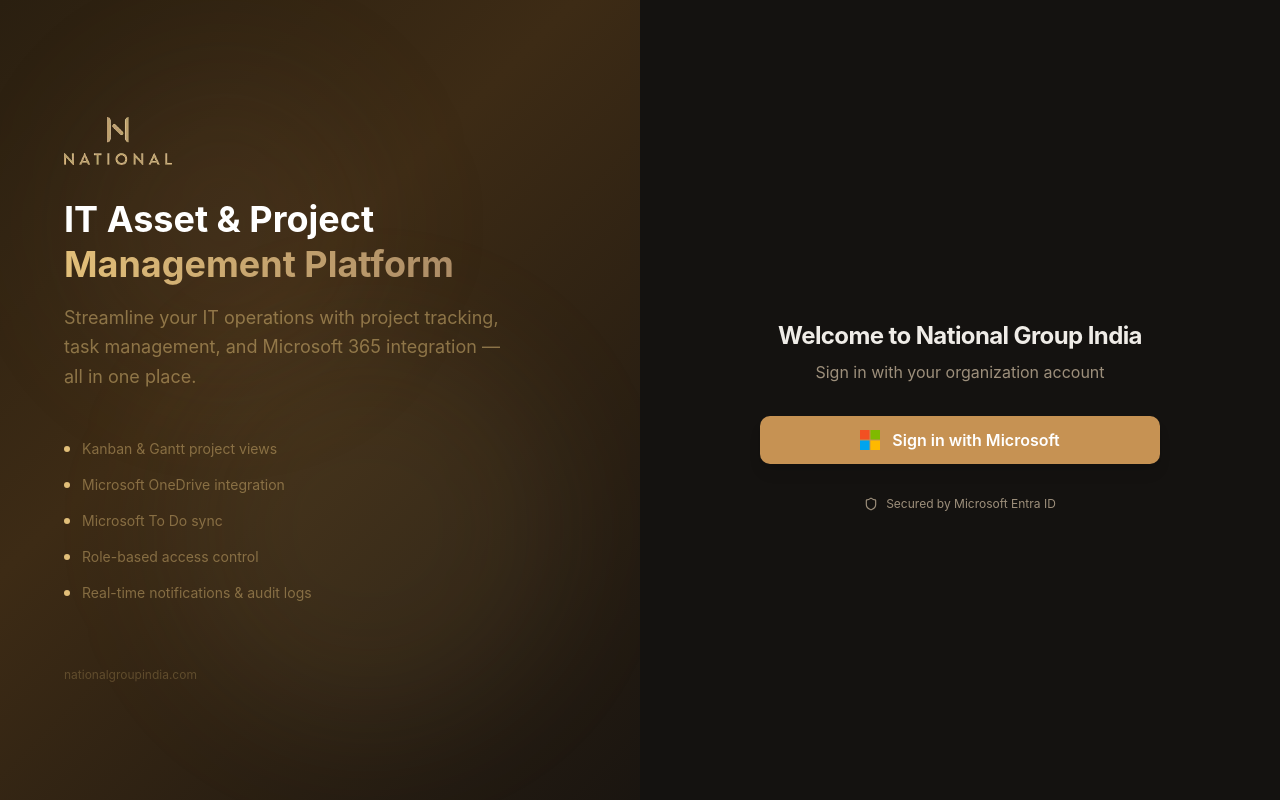
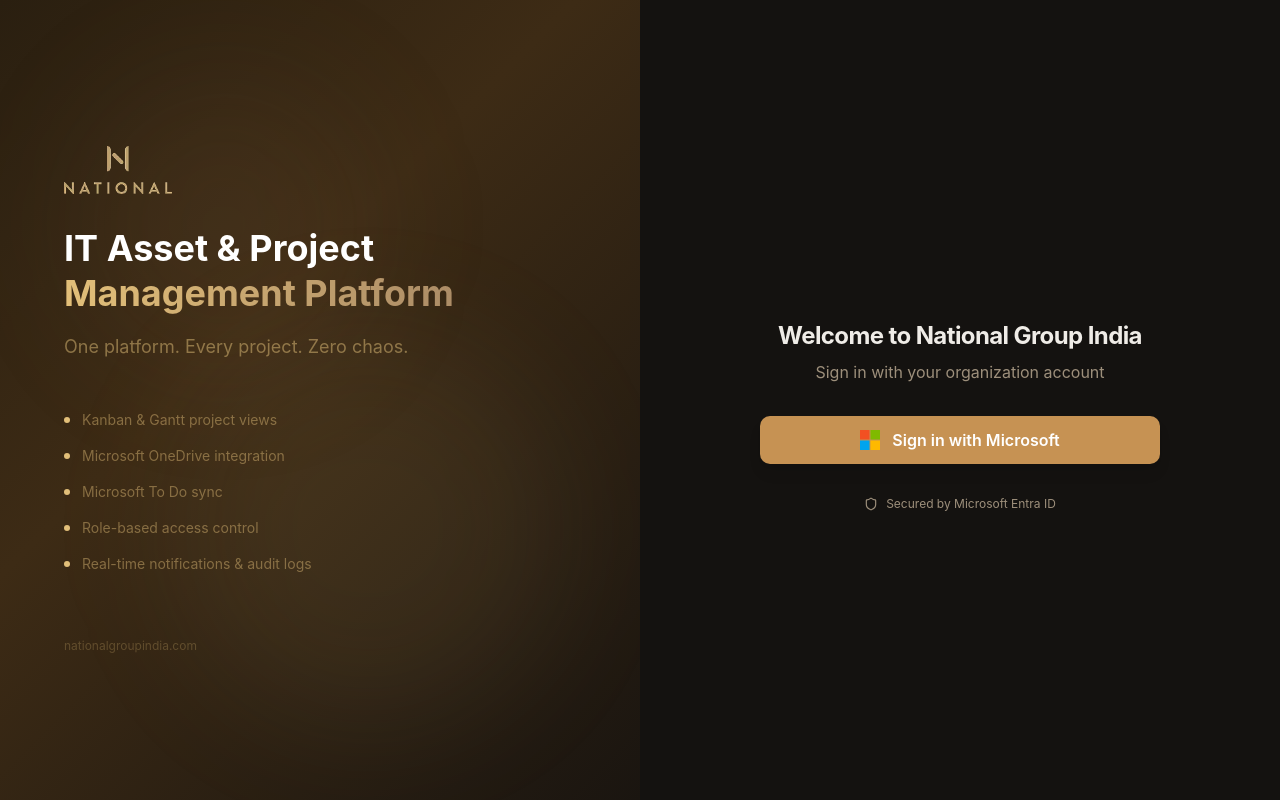
Before and after one commit to balatechn/it-assist-app, a Next.js app: page /login in a window 1280 px wide. Built offline with nearby package versions, Linux system fonts and the light colour scheme.

Commit message:
feat: catchy tagline on login page

```diff
--- a/src/app/login/page.tsx
+++ b/src/app/login/page.tsx
@@ -51,7 +51,7 @@
                         <span style={{ background: 'linear-gradient(90deg, #e2bf79, #ac8c66)', WebkitBackgroundClip: 'text', WebkitTextFillColor: 'transparent' }}>Management Platform</span>
                     </h2>
                     <p className="text-lg max-w-md leading-relaxed" style={{ color: 'rgba(226, 191, 121, 0.5)' }}>
-                        Streamline your IT operations with project tracking, task management, and Microsoft 365 integration — all in one place.
+                        One platform. Every project. Zero chaos.
                     </p>
                     <div className="mt-12 space-y-4">
                         {["Kanban & Gantt project views", "Microsoft OneDrive integration", "Microsoft To Do sync", "Role-based access control", "Real-time notifications & audit logs"].map((f, i) => (
```
